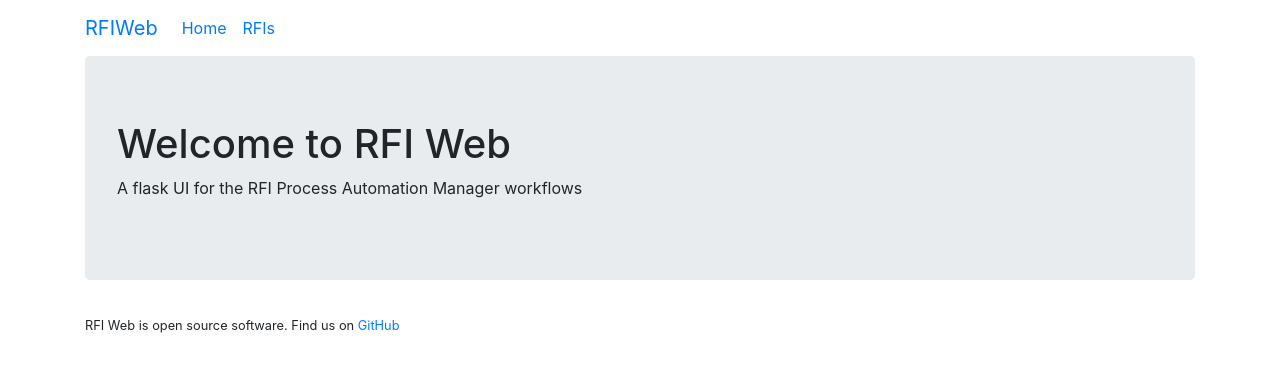
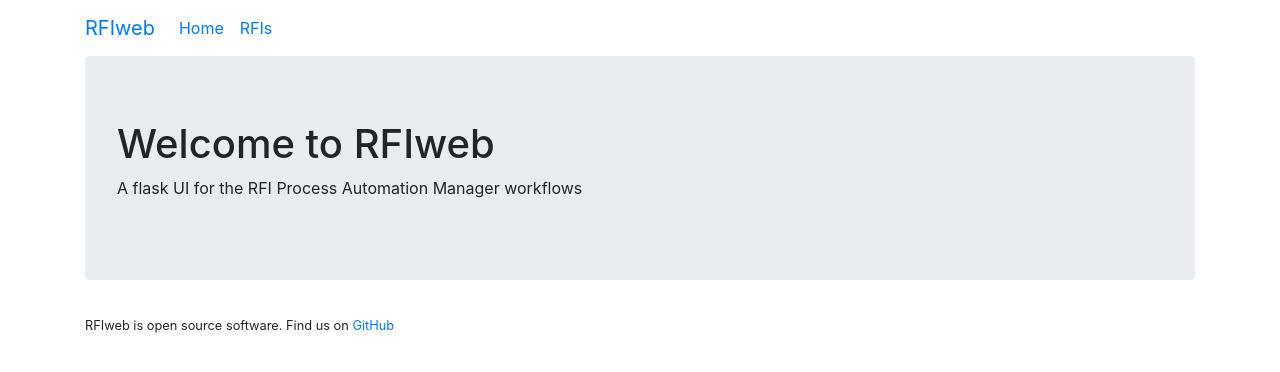
Before and after one commit to shaneboulden/rfiweb, a Flask app: page / in a window 1280 px wide. Shown: the top 372 px of the page. Run offline with Flask 2, Linux system fonts and the light colour scheme; some libraries are stand-ins or nearby versions.

Commit message:
change page title

```diff
--- a/rfiweb/templates/base.html
+++ b/rfiweb/templates/base.html
@@ -7,7 +7,7 @@
 
 <html lang="en">
 <head>
- <title>Peak</title>
+ <title>RFIweb</title>
  <script src="https://ajax.googleapis.com/ajax/libs/jquery/3.3.1/jquery.min.js"></script>
  <link rel="stylesheet" href="https://maxcdn.bootstrapcdn.com/bootstrap/4.1.1/css/bootstrap.min.css">
  <script src="https://maxcdn.bootstrapcdn.com/bootstrap/4.1.1/js/bootstrap.min.js"></script>
@@ -24,7 +24,7 @@
       <button class="navbar-toggler navbar-toggler-right" type="button" data-toggle="collapse" data-target="#navbarNav" aria-controls="navbarNav" aria-expanded="false" aria-label="Toggle navigation">
             <span class="navbar-toggler-icon"></span>
               </button>
-        <a class="navbar-brand" href="#">RFIWeb</a>
+        <a class="navbar-brand" href="#">RFIweb</a>
         <div class="collapse navbar-collapse" id="navbarNav">
         <ul class="navbar-nav">
           {% for href, id, caption in navigation_bar -%}
@@ -57,7 +57,7 @@
   <div id="footer">
     <div class="container">
       {% block footer %}
-      <small>RFI Web is open source software. Find us on <a href="http://github.com/peak-oss">GitHub</a>
+      <small>RFIweb is open source software. Find us on <a href="http://github.com/jockey10/rfiweb">GitHub</a>
       {% endblock %}
     </div>
   </div>
--- a/rfiweb/templates/index.html
+++ b/rfiweb/templates/index.html
@@ -4,7 +4,7 @@
 
 {% block content %}
    <div class="jumbotron">
-      <h1>Welcome to RFI Web</h1>
+      <h1>Welcome to RFIweb</h1>
       <p>A flask UI for the RFI Process Automation Manager workflows</p>
     </div>
 {%- endblock %}
```
Also changed, not shown: 1 other file.
